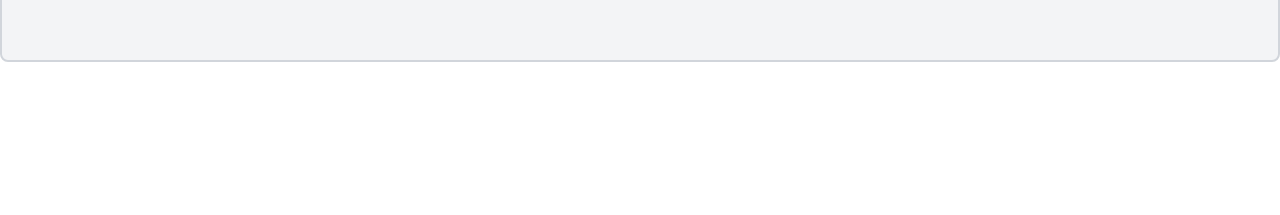
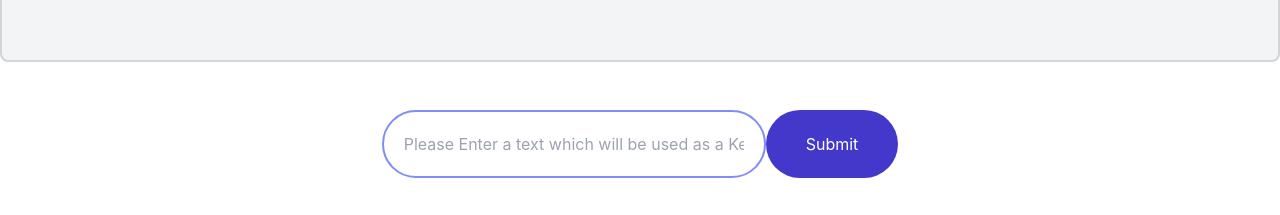
Before and after one commit to kunal-solankii/img-encryptor, a React (Create React App) app: page / in a window 1280 px wide. Shown: the part 598-813 px from the top of the page. Built offline with nearby package versions, Linux system fonts and the light colour scheme.

Commit message:
input values sent for encryption

```diff
--- a/src/components/Encryptor.jsx
+++ b/src/components/Encryptor.jsx
@@ -1,6 +1,11 @@
 export const Encryptor = (props) =>
 {
-    return(<div>
+    return(
 
-    </div>)
+        <div>
+            <h1>hiiiii</h1>
+            {console.log('Inside Encryptor Componenet')}
+            {console.log('key '+props.skey)}
+        </div>
+        )
 }
--- a/src/components/FileUpload.jsx
+++ b/src/components/FileUpload.jsx
@@ -1,4 +1,4 @@
-import { useState } from 'react';
+import { useEffect, useState } from 'react';
 import { ImagePicker } from 'react-file-picker';
 import { Encryptor } from './Encryptor';
 import { ToastContainer, toast } from 'react-toastify';
@@ -8,18 +8,29 @@ import 'react-toastify/dist/ReactToastify.css';
 
 function FileUpload() {
 
-    const [img, setImg] = useState(null);
-    var imgdata=null;
+    var imgdata = null;
     const [key, setKey] = useState('');
+    const [isReadyToEncrypt,setIsReadyToEncrypt]=useState(false);
+    const [isKeySet,setIsKey] = useState(false);
+
+    useEffect(()=>
+    {
+        if(isKeySet)
+        {
+            console.log('key set')
+
+        }
+    })
 
     //To set the image
     function assignImg(base64) {
         // setImg(base64)
-        imgdata=base64;
-        imgdata ?
-            toast.success('Image Uploaded Successfully ', { autoClose: 3000, position: toast.POSITION.BOTTOM_CENTER })
-            : console.log('img not uploaded')
+        imgdata = base64;
 
+        if (imgdata) {
+            toast.success('Image Uploaded Successfully ', { autoClose: 1000, position: toast.POSITION.TOP_CENTER })
+            console.log('img uploaded')
+        }
     }
     //To set the secret key
     function handleChange(event) {
@@ -27,28 +38,27 @@ function FileUpload() {
         console.log(key)
     }
 
-    function sendDataToEncrypt()
-    {
-        <Encryptor img={img} key={key}/>
+    function sendDataToEncrypt() {
+
+       setIsKey(true);
+       console.log('sending image and key to encrypt');
+       if(key)
+        toEncrypt();
+
     }
 
-    function secretKeyInput() {
-        console.log('Inside secret key input function');
-        <input type="text"
-            name='secretkey'
-            placeholder='Please Enter a text which will be used as a Key'
-            className='lg:w-96 p-5 rounded-fulls hover:border-indigo-500 hover:border-4 border-0 focus:outline-none'
-            onChange={handleChange}
-        ></input>
-        {/* <button type="submit" onClick={sendDataToEncrypt}>
-            Submit
-        </button> */}
+    function toEncrypt()
+    {
+        setIsReadyToEncrypt(true)
 
     }
     return (
+        isReadyToEncrypt ?
+        <Encryptor img={imgdata} skey={key}/>:
         <section id="fileupload">
             <div className="bg-white">
                 <div className="flex justify-center my-2 bg-gray-100 py-48 border-solid border-2 rounded-lg border-gray-300">
+                    <div>
                         <ImagePicker
                             extensions={['jpg', 'jpeg', 'png']}
                             dims={{ minWidth: 100, maxWidth: 2000, minHeight: 100, maxHeight: 2000 }}
@@ -66,13 +76,27 @@ function FileUpload() {
                                         hover:bg-indigo-500 ">
                                 Click to Upload
                             </button>
+
                         </ImagePicker>
-                    <div className='absolute bottom-1/4'>
-                        {img ? secretKeyInput(): console.log('not secret key input shown')}
-
-
                     </div>
-
+                </div>
+                <div className='flex justify-center p-10'>
+                    <input type="text"
+                        name='secretkey'
+                        placeholder='Please Enter a text which will be used as a Key'
+                        className='lg:w-96 p-5 rounded-full hover:border-indigo-500 hover:border-4 border-2 border-indigo-400 focus:outline-indigo-200 outline-indigo-500'
+                        onChange={handleChange}
+                    ></input>
+                    <button name="sendtoencrypt"
+                        type='submit'
+                        onClick={sendDataToEncrypt}
+                        className="bg-indigo-700
+                                    text-white p-2 py-4
+                                    rounded-full text-gray-200
+                                    font-semi-bold  pl-10 pr-10 border-0
+                                    hover:bg-indigo-500 ">
+                        Submit
+                    </button>
                 </div>
 
             </div>
```
Lines whose indentation alone changed are shown as unchanged.
